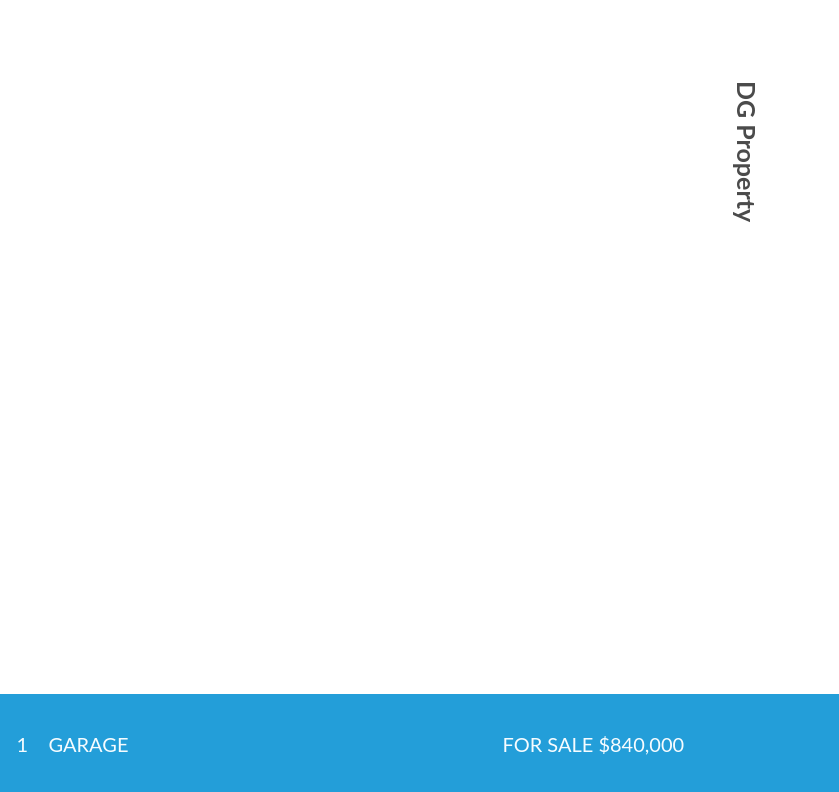
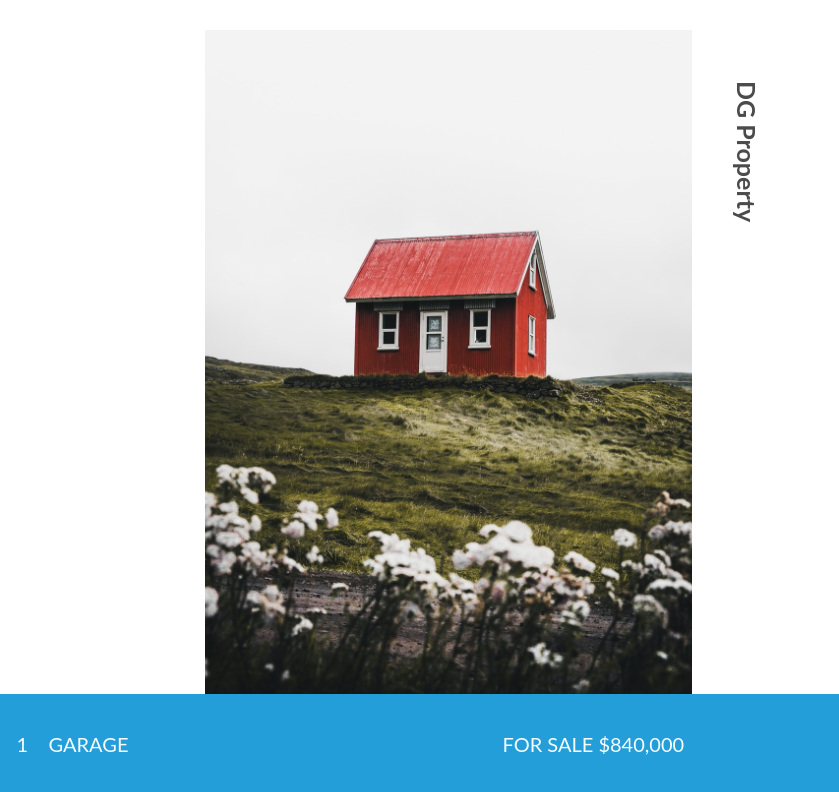
Before and after one commit to VishalG1007/Web-project, a plain HTML site: page landscape.html in a window 1280 px wide. Shown: the full height of the page, 441-1280 px from the left. Drawn offline with Linux system fonts and the light colour scheme; the site is published under a folder, as on GitHub Pages, so addresses that start at the root find nothing.

Commit message:
Update style.css

```diff
--- a/css/style.css
+++ b/css/style.css
@@ -337,6 +337,6 @@ opacity: 1;
 margin-left: 100px;
 width: 600px;
 height: 664px;
-background: transparent url('/img/house1.png') 0% 0% no-repeat padding-box;
+background: transparent url('../img/house1.png') 0% 0% no-repeat padding-box;
 opacity: 1;
     }
```
